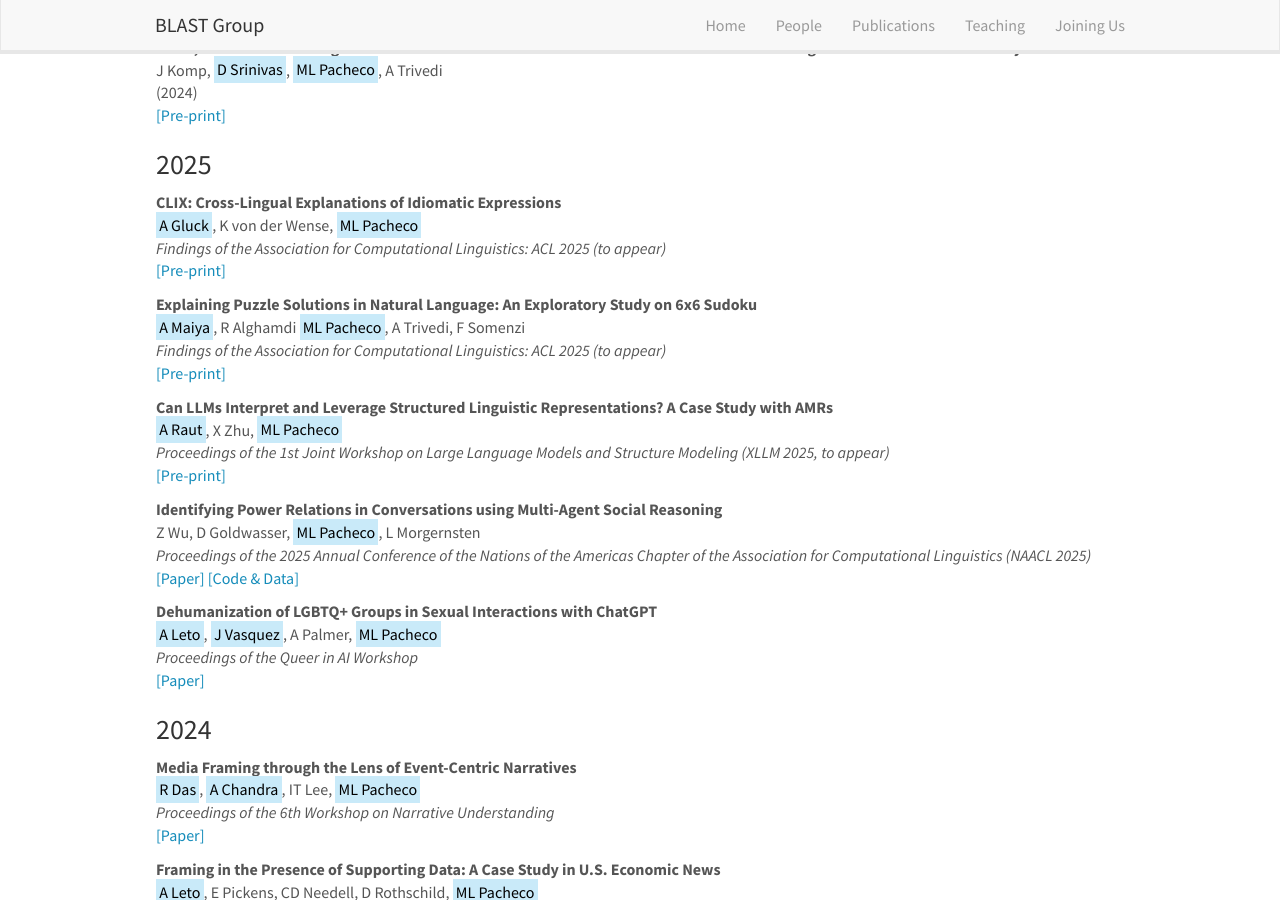
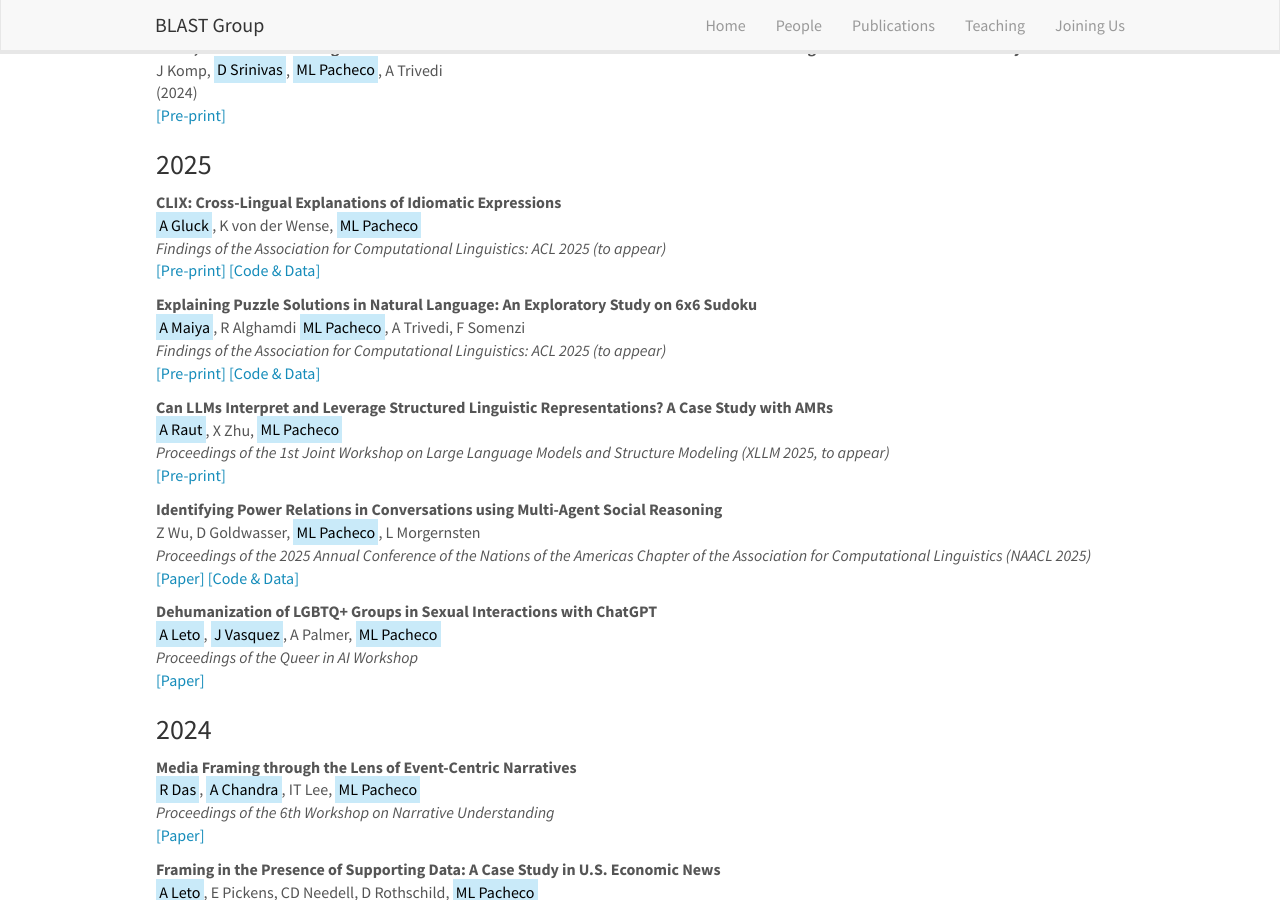
Before and after one commit to blast-cu/blast-cu.github.io, a Jekyll site: the page built from _pages/publications.md, in a window 1280 px wide and 900 px high, scrolled down 396 px. Built offline with Jekyll 4.4.1, drawn with Linux system fonts in a browser that asks for light colours; nearby versions of some CDN libraries.

Commit message:
Update publist_2025.yml

```diff
--- a/_data/publist_2025.yml
+++ b/_data/publist_2025.yml
@@ -5,6 +5,9 @@
   link:
     url: https://arxiv.org/pdf/2501.03191
     display: \[Pre-print\]
+  code:
+    url: https://github.com/blast-cu/CLIX
+    display: \[Code & Data\]
   year: 2025
 
 - title: "Explaining Puzzle Solutions in Natural Language: An Exploratory Study on 6x6 Sudoku"
@@ -14,6 +17,9 @@
   link:
     url: https://arxiv.org/abs/2505.15993
     display: \[Pre-print\]
+  code:
+    url: https://github.com/blast-cu/6x6-sudoku
+    display: \[Code & Data\]
   year: 2025
 
 - title: "Can LLMs Interpret and Leverage Structured Linguistic Representations? A Case Study with AMRs"
```
